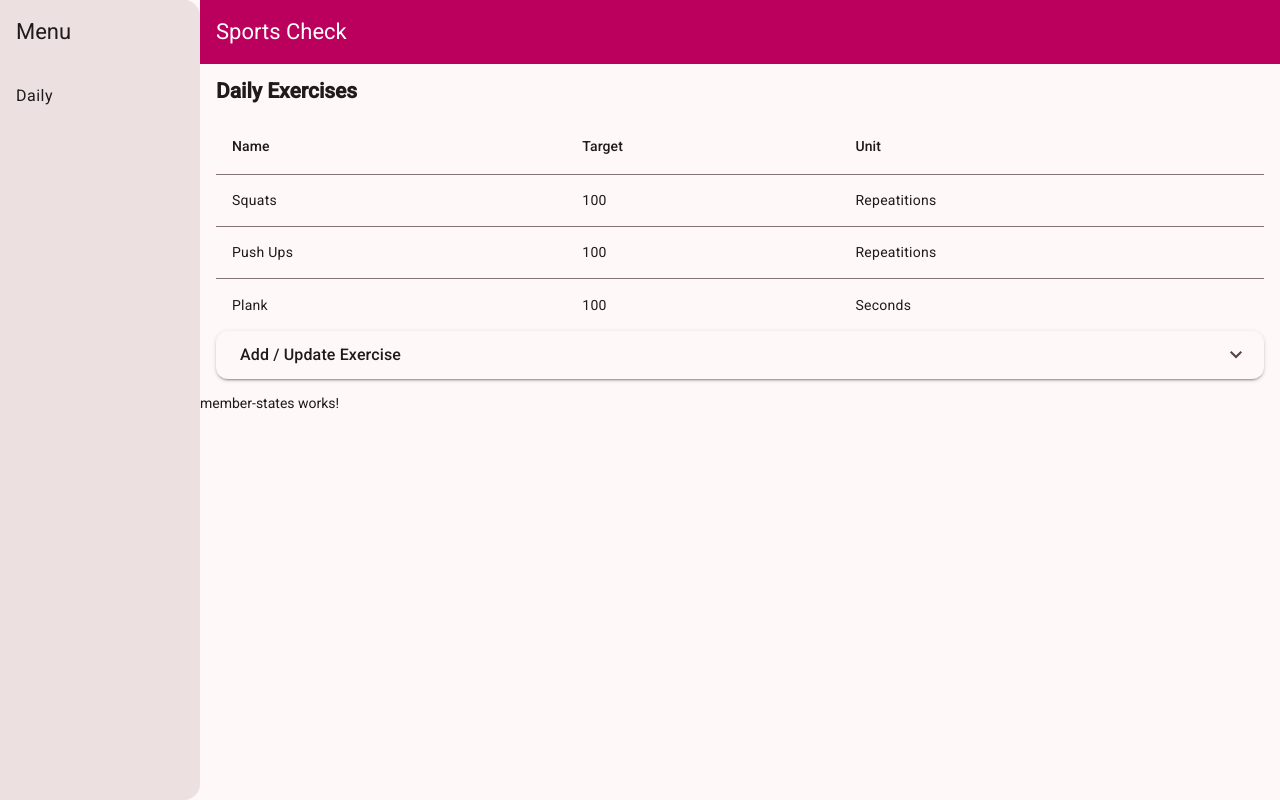
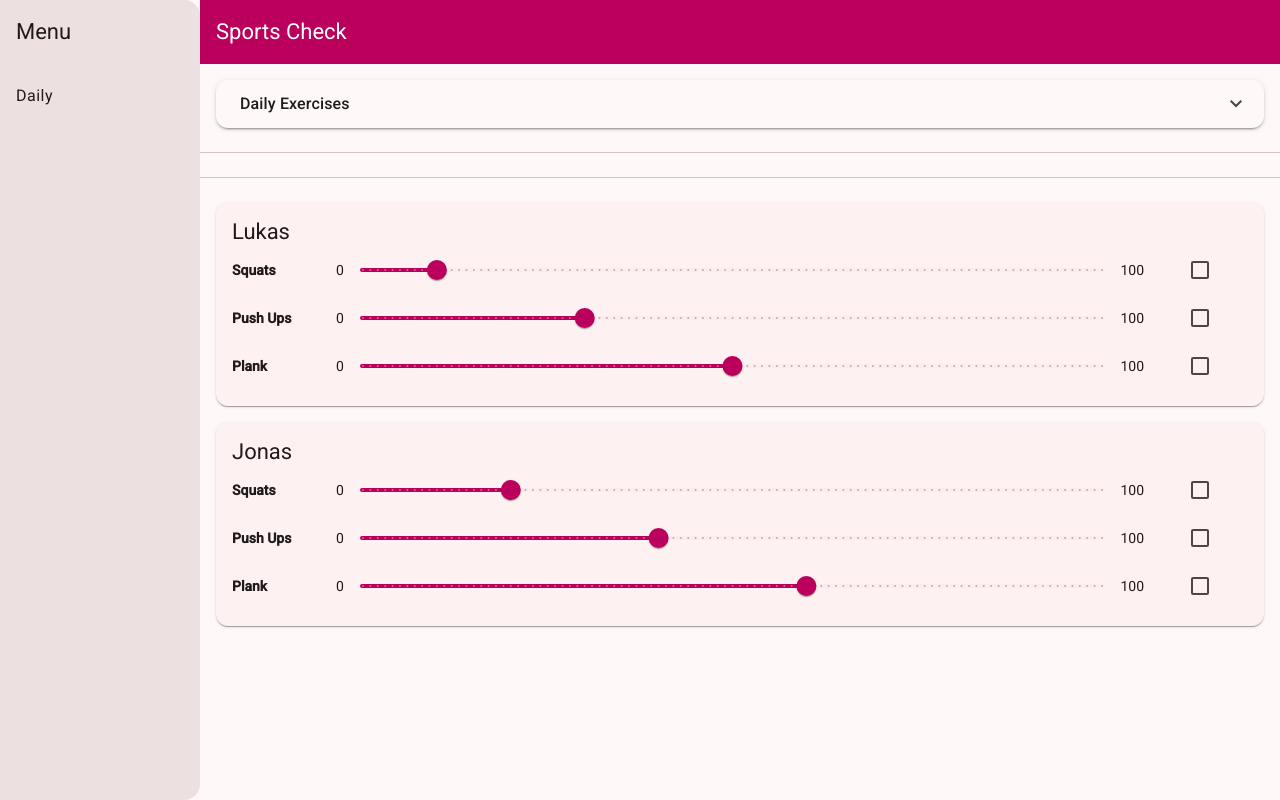
Before and after one commit to Decrowe/sport-check, an Angular app: page / in a window 1280 px wide. Built offline with nearby package versions, Linux system fonts and the light colour scheme.

Commit message:
feat(sports-check): member displaying

```diff
--- a/src/app/domains/daily/daily.html
+++ b/src/app/domains/daily/daily.html
@@ -1,10 +1,25 @@
 <div class="daily">
-  <!-- Section 1: Exercises -->
   <section class="exercises-section">
-    <app-exercises></app-exercises>
+
+    <mat-expansion-panel #exercisesPanel>
+      <mat-expansion-panel-header>
+        <mat-panel-title>
+          Daily Exercises
+        </mat-panel-title>
+      </mat-expansion-panel-header>
+      <app-exercises></app-exercises>
+    </mat-expansion-panel>
   </section>
-  <!-- Section 2: Users and Their Exercise States (without table) -->
-  <section class="users-section">
+
+  <mat-divider class="section-divider"></mat-divider>
+
+  <section>
+
+  </section>
+
+  <mat-divider class="section-divider"></mat-divider>
+
+  <section class="member-section">
     <app-member-states></app-member-states>
   </section>
 </div>
--- a/src/app/domains/daily/daily.scss
+++ b/src/app/domains/daily/daily.scss
@@ -1,7 +1,13 @@
 .daily {}
 
-.exercises-section {
-  padding: 0 1rem;
+.section-divider {
+  margin: 1.5rem 0;
 }
 
-.users-section {}
+.exercises-section {
+  margin: 1rem 1rem 0 1rem;
+}
+
+.member-section {
+  margin: 0 1rem;
+}
--- a/src/app/domains/daily/daily.ts
+++ b/src/app/domains/daily/daily.ts
@@ -1,10 +1,18 @@
-import { Component } from '@angular/core';
+import { Component, OnInit, viewChild } from '@angular/core';
+import { MatDividerModule } from '@angular/material/divider';
+import { MatExpansionModule, MatExpansionPanel } from '@angular/material/expansion';
 import { Exercises, MemberStates } from '@domains/daily/features';
 
 @Component({
   selector: 'app-daily',
-  imports: [Exercises, MemberStates],
+  imports: [Exercises, MemberStates, MatDividerModule, MatExpansionModule],
   templateUrl: './daily.html',
   styleUrl: './daily.scss',
 })
-export class Daily {}
+export class Daily implements OnInit {
+  readonly exercisesPanel = viewChild.required(MatExpansionPanel);
+
+  ngOnInit() {
+    this.exercisesPanel().expanded = false;
+  }
+}
--- a/src/app/domains/daily/enteties/exercise-state.ts
+++ b/src/app/domains/daily/enteties/exercise-state.ts
@@ -1,6 +1,9 @@
 export type ExerciseState = {
   exerciseId: number;
   memberId: number;
-  completed: boolean;
+  /**
+   * Must be between 0 and 100 (percentage of completion)
+   */
+  progress: number;
   date: Date;
 };
--- a/src/app/domains/daily/features/exercises/exercises.html
+++ b/src/app/domains/daily/features/exercises/exercises.html
@@ -1,4 +1,3 @@
-<h1>Daily Exercises</h1>
 <table mat-table [dataSource]="exercises()" class="mat-elevation-z8">
   <!-- Name Column -->
   <ng-container matColumnDef="name">
@@ -23,8 +22,7 @@
     style="cursor: pointer;"></tr>
 </table>
 
-<mat-accordion>
-  <mat-expansion-panel>
+<mat-expansion-panel #exerciseFormPanel>
   <mat-expansion-panel-header>
     <mat-panel-title>
       Add / Update Exercise
@@ -61,4 +59,3 @@
     </form>
   </section>
 </mat-expansion-panel>
-</mat-accordion>
--- a/src/app/domains/daily/features/exercises/exercises.ts
+++ b/src/app/domains/daily/features/exercises/exercises.ts
@@ -1,8 +1,8 @@
 import { CommonModule } from '@angular/common';
-import { Component, inject, signal } from '@angular/core';
+import { Component, inject, signal, viewChild } from '@angular/core';
 import { FormBuilder, FormsModule, ReactiveFormsModule } from '@angular/forms';
 import { MatButtonModule } from '@angular/material/button';
-import { MatExpansionModule } from '@angular/material/expansion';
+import { MatExpansionModule, MatExpansionPanel } from '@angular/material/expansion';
 import { MatFormFieldModule } from '@angular/material/form-field';
 import { MatIconModule } from '@angular/material/icon';
 import { MatInputModule } from '@angular/material/input';
@@ -32,6 +32,7 @@ export class Exercises {
   private service = inject(ExersiceService);
   private formBuilder = inject(FormBuilder);
 
+  readonly expensionPanel = viewChild.required(MatExpansionPanel);
   readonly selectedExerciseId = signal<number | undefined>(undefined);
   readonly editing = this.selectedExerciseId;
 
@@ -84,6 +85,7 @@ export class Exercises {
     const { id, name, target, unit } = exercise;
     this.exerciseGroup.patchValue({ name, target, unit });
     this.selectedExerciseId.set(id);
+    this.expensionPanel().open();
   }
 
   onSubmit() {
--- a/src/app/domains/daily/features/member-states/member-states.html
+++ b/src/app/domains/daily/features/member-states/member-states.html
@@ -1 +1,30 @@
-<p>member-states works!</p>
+@for (member of members(); track member.id) {
+<mat-card>
+  <mat-card-header>
+    <mat-card-title>{{ member.name }}</mat-card-title>
+  </mat-card-header>
+  <mat-card-content>
+    @for (state of getMemberStates(member.id); track $index) {
+    @if(getExercise(state.exerciseId); as exercise) {
+    <div class="exercise-state">
+      <span class="exercise-name">{{exercise.name}}</span>
+      <div class="progress-slider">
+        <span>0</span>
+        <mat-slider [showTickMarks]="true" min="0" [max]="exercise.target" step="1" discrete
+          [displayWith]="formatlabel">
+          <input matSliderThumb [value]="state.progress"
+            (change)="onProgressChanged(exercise.id, member.id, +$event.target.value)" />
+        </mat-slider>
+        <span>{{exercise.target}}</span>
+      </div>
+      <span class="complete-button">
+        <mat-checkbox [checked]="state.progress >= 100"
+          (change)="onProgressChanged(exercise.id, member.id, $event.checked ? 100 : 0)">
+        </mat-checkbox>
+      </span>
+    </div>
+    }
+    }
+  </mat-card-content>
+</mat-card>
+}
--- a/src/app/domains/daily/features/member-states/member-states.scss
+++ b/src/app/domains/daily/features/member-states/member-states.scss
@@ -0,0 +1,37 @@
+:host {
+  display: flex;
+  flex-direction: column;
+  gap: 1rem;
+}
+
+.exercise-state {
+  display: flex;
+  width: 100%;
+  align-items: center;
+  justify-content: space-between;
+  gap: 0.5rem;
+  flex-wrap: wrap;
+
+  .exercise-name {
+    width: 6rem;
+    font-weight: 600;
+  }
+
+  .complete-button {
+    width: 6rem;
+    text-align: center;
+  }
+
+  .progress-slider {
+    flex-grow: 1;
+
+    display: flex;
+    align-items: center;
+    justify-content: space-between;
+    gap: 0.5rem;
+
+    mat-slider {
+      flex-grow: 1;
+    }
+  }
+}
--- a/src/app/domains/daily/features/member-states/member-states.ts
+++ b/src/app/domains/daily/features/member-states/member-states.ts
@@ -1,11 +1,47 @@
-import { Component } from '@angular/core';
+import { Component, inject } from '@angular/core';
+import { MatButtonModule } from '@angular/material/button';
+import { MatCardModule } from '@angular/material/card';
+import { MatCheckboxModule } from '@angular/material/checkbox';
+import { MatIconModule } from '@angular/material/icon';
+import { MatProgressBarModule } from '@angular/material/progress-bar';
+import { MatSliderModule } from '@angular/material/slider';
+import { Exercise, ExerciseState, Member } from '@domains/daily/enteties';
+import { ExersiceService, MemberService } from '@domains/daily/services';
 
 @Component({
   selector: 'app-member-states',
-  imports: [],
+  imports: [
+    MatCardModule,
+    MatIconModule,
+    MatButtonModule,
+    MatProgressBarModule,
+    MatSliderModule,
+    MatCheckboxModule,
+  ],
   templateUrl: './member-states.html',
-  styleUrl: './member-states.scss'
+  styleUrl: './member-states.scss',
 })
 export class MemberStates {
+  readonly exersiceService = inject(ExersiceService);
+  readonly memberService = inject(MemberService);
 
+  readonly members = this.memberService.members;
+  readonly states = this.exersiceService.exerciseStates;
+  readonly exercises = this.exersiceService.exercises;
+
+  formatlabel = (value: number) => value.toString();
+
+  getMemberStates(memberId: number): ExerciseState[] {
+    return this.states().filter((s) => s.memberId === memberId);
+  }
+  getExercise(exerciseId: number): Exercise | undefined {
+    return this.exercises().find((e) => e.id === exerciseId);
+  }
+  getMember(memberId: number): Member | undefined {
+    return this.members().find((m) => m.id === memberId);
+  }
+
+  onProgressChanged(exerciseId: number, memberId: number, progress: number): void {
+    this.exersiceService.setStateProgress(exerciseId, memberId, progress);
+  }
 }
--- a/src/app/domains/daily/services/exercise.service.ts
+++ b/src/app/domains/daily/services/exercise.service.ts
@@ -8,11 +8,13 @@ const mockExercises: Exercise[] = [
   { id: 3, name: 'Plank', target: 100, unit: 'seconds' },
 ];
 
-const mockExerciseStates: ExerciseState[] = [
-  { exerciseId: 1, memberId: 1, completed: false, date: new Date() },
-  { exerciseId: 1, memberId: 2, completed: false, date: new Date() },
-  { exerciseId: 2, memberId: 1, completed: false, date: new Date() },
-  { exerciseId: 2, memberId: 2, completed: false, date: new Date() },
+const MockStates: ExerciseState[] = [
+  { exerciseId: 1, memberId: 1, progress: 10, date: new Date() },
+  { exerciseId: 1, memberId: 2, progress: 20, date: new Date() },
+  { exerciseId: 2, memberId: 1, progress: 30, date: new Date() },
+  { exerciseId: 2, memberId: 2, progress: 40, date: new Date() },
+  { exerciseId: 3, memberId: 1, progress: 50, date: new Date() },
+  { exerciseId: 3, memberId: 2, progress: 60, date: new Date() },
 ];
 
 @Injectable({
@@ -22,7 +24,7 @@ export class ExersiceService {
   private _exercises = signal<Exercise[]>(mockExercises);
   readonly exercises = computed(() => deepClone(this._exercises()));
 
-  private _exerciseStates = signal<ExerciseState[]>(mockExerciseStates);
+  private _exerciseStates = signal<ExerciseState[]>(MockStates);
   readonly exerciseStates = computed(() => deepClone(this._exerciseStates()));
 
   constructor() {}
@@ -32,10 +34,10 @@ export class ExersiceService {
   private deleteExercise() {}
   private createExercise() {}
 
-  exerciseDone(exerciseId: number, memberId: number): void {
+  setStateProgress(exerciseId: number, memberId: number, progress: number): void {
     this._exerciseStates.update((states) =>
       states.map((s) =>
-        s.exerciseId === exerciseId && s.memberId === memberId ? { ...s, completed: true } : s
+        s.exerciseId === exerciseId && s.memberId === memberId ? { ...s, progress } : s
       )
     );
   }
--- a/src/app/domains/daily/services/index.ts
+++ b/src/app/domains/daily/services/index.ts
@@ -1 +1,2 @@
 export * from './exercise.service';
+export * from './member.service';
--- a/src/app/domains/daily/services/member.service.ts
+++ b/src/app/domains/daily/services/member.service.ts
@@ -0,0 +1,16 @@
+import { computed, Injectable, signal } from '@angular/core';
+import { Member } from '@domains/daily/enteties';
+import { deepClone } from '@shared';
+
+const MockMembers: Member[] = [
+  { id: 1, name: 'Lukas' },
+  { id: 2, name: 'Jonas' },
+];
+
+@Injectable({
+  providedIn: 'root',
+})
+export class MemberService {
+  private _members = signal<Member[]>(MockMembers);
+  readonly members = computed(() => deepClone(this._members()));
+}
```
Also changed, not shown: 2 other files (tests, documents, lock files or other folders). Lines whose indentation alone changed are shown as unchanged.
